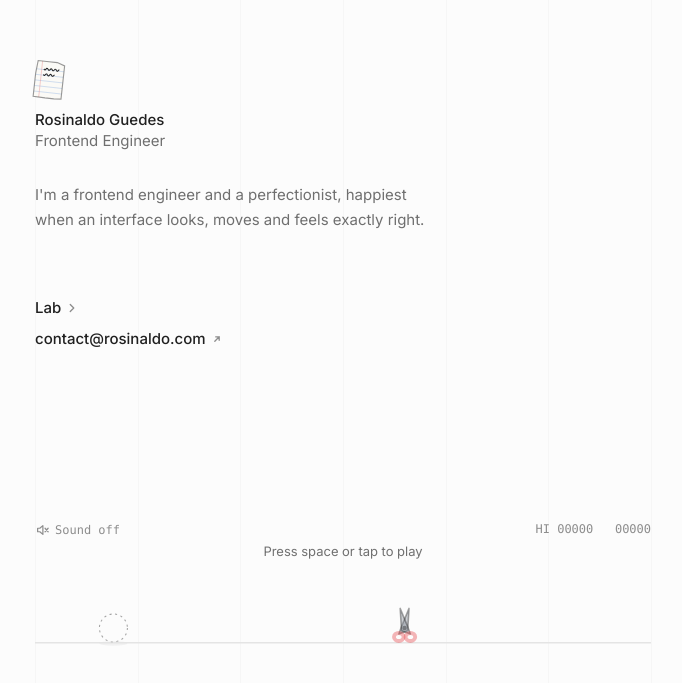
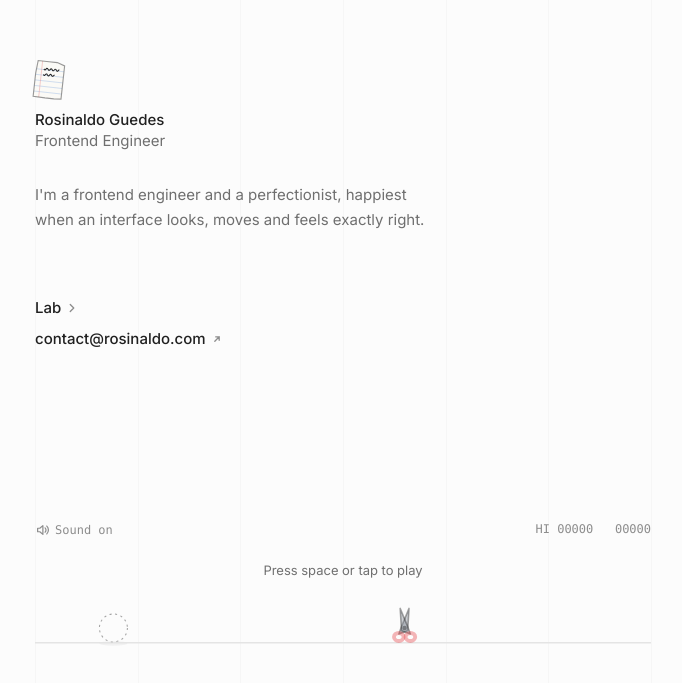
Before and after one commit to r0sinaldo/rosinaldo.com, a Next.js app: page / in a window 1280 px wide. Shown: the part 103-786 px from the top of the page, without its empty margins (297-979 px from the left). Built offline with nearby package versions, Linux system fonts and the light colour scheme; no server answers.

Commit message:
Give the paper's fall and landing a sound, on by default
The page crumples audibly as it falls and thuds softly on the line. Sound now starts on, waking from the key or tap that starts a run. The invitation to play sits centred above the still of a run.

```diff
--- a/src/game/PaperRun.tsx
+++ b/src/game/PaperRun.tsx
@@ -1,7 +1,7 @@
 "use client";
 
 import Link from "next/link";
-import { useEffect, useRef, useState, useSyncExternalStore } from "react";
+import { type RefObject, useEffect, useRef, useState, useSyncExternalStore } from "react";
 import { createPortal } from "react-dom";
 import { useReducedMotion } from "@/lib/useReducedMotion";
 import { drawBall } from "./Ball";
@@ -10,7 +10,7 @@ import { IDEAS } from "./Ideas";
 import { drawIdea, drawSheet, stripWidth } from "./Paper";
 import { pattern } from "./Patterns";
 import { drawScissors, type Scissors } from "./Scissors";
-import { flick, snip } from "./Sound";
+import { crumple, flick, land, snip } from "./Sound";
 import { BALL, easeInOut, GRAVITY, GROUND, HEIGHT, JUMP, NEXT_JUMP, palette, random, SCALE } from "./World";
 
 // A small game along the bottom of the home page. The ball is an idea I had
@@ -50,6 +50,14 @@ function readBest() {
   }
 }
 
+// Browsers only let sound start from a key or a tap, so the audio is made, or
+// woken, in one: the tap that turns sound on, or the key or tap that starts a run
+function wake(audio: RefObject<AudioContext | null>) {
+  audio.current ??= new AudioContext();
+  audio.current.resume();
+  return audio.current;
+}
+
 function saveBest(score: number) {
   try {
     localStorage.setItem(BEST, String(score));
@@ -75,10 +83,10 @@ export default function PaperRun() {
   const reducedMotion = useReducedMotion();
   // Whether the ball has just been cut, for the way to the Lab
   const [snipped, setSnipped] = useState(false);
-  // Off until asked for, on every visit
-  const [sound, setSound] = useState(false);
+  // On to start with, on every visit
+  const [sound, setSound] = useState(true);
   const audio = useRef<AudioContext | null>(null);
-  const muted = useRef(true);
+  const muted = useRef(false);
 
   useEffect(() => {
     muted.current = !sound;
@@ -87,11 +95,7 @@ export default function PaperRun() {
   const toggleSound = () => {
     const on = !sound;
     setSound(on);
-    // Made here, in the click, as browsers only let sound start from one
-    if (on) {
-      audio.current ??= new AudioContext();
-      audio.current.resume();
-    }
+    if (on) wake(audio);
   };
 
   useEffect(() => {
@@ -135,12 +139,9 @@ export default function PaperRun() {
 
     const score = () => Math.floor((game.distance * SCALE) / 12);
 
-    // Sounds only when they are on, and not before
+    // Sounds only when they are on
     const play = (sound: (audio: AudioContext) => void) => {
-      if (muted.current) return;
-      audio.current ??= new AudioContext();
-      audio.current.resume();
-      sound(audio.current);
+      if (!muted.current) sound(wake(audio));
     };
 
     // Where the page falls from and where the ball runs from, in the window's
@@ -158,9 +159,10 @@ export default function PaperRun() {
     // and the run starts as it lands
     const start = () => {
       setSnipped(false);
+      const fall = planFall(home(), landing());
       Object.assign(game, {
         state: "falling",
-        fall: planFall(home(), landing()),
+        fall,
         fell: game.time,
         y: 0,
         velocity: 0,
@@ -172,6 +174,7 @@ export default function PaperRun() {
         next: width * 0.7,
         scissors: [],
       });
+      play((audio) => crumple(audio, fall.duration * CRUMPLED_AT));
     };
 
     const jump = () => {
@@ -201,6 +204,7 @@ export default function PaperRun() {
         game.state = "running";
         // Landing with a squash
         game.squash = 0.8;
+        play(land);
       }
       if (game.state !== "running") return;
       game.run += dt;
@@ -319,7 +323,8 @@ export default function PaperRun() {
         context.fillStyle = colours.muted;
         // A slow, soft pulse, so the invitation is noticed without nagging
         context.globalAlpha = 0.4 + 0.6 * (0.5 + 0.5 * Math.cos((game.time * 2 * Math.PI) / 1.8));
-        context.fillText(message, width / 2, 30 / SCALE);
+        // Centred in the space between the scores and the still of a run
+        context.fillText(message, width / 2, 49 / SCALE);
         context.globalAlpha = 1;
       }
     }
--- a/src/game/Sound.ts
+++ b/src/game/Sound.ts
@@ -78,3 +78,47 @@ export function snip(audio: AudioContext) {
   tear.connect(band).connect(tearGain).connect(audio.destination);
   tear.start(now + 0.03);
 }
+
+// The page crumpling as it falls, `length` seconds of it: many small crackles
+// of noise, each its own loudness, close together as paper's are
+export function crumple(audio: AudioContext, length: number) {
+  const now = audio.currentTime;
+  const source = noise(audio, length + 0.05);
+  const band = audio.createBiquadFilter();
+  band.type = "bandpass";
+  band.Q.value = 0.7;
+  band.frequency.value = 2800;
+  const crackles = audio.createGain();
+  crackles.gain.setValueAtTime(0, now);
+  for (let t = 0; t < length; t += 0.012 + Math.random() * 0.03) {
+    crackles.gain.setValueAtTime(0.04 + Math.random() * 0.1, now + t);
+    crackles.gain.setTargetAtTime(0.002, now + t, 0.006);
+  }
+  source.connect(band).connect(crackles).connect(audio.destination);
+  source.start(now);
+}
+
+// The ball landing on the line: a soft, low thud, with a little dull noise in
+// it, as of paper
+export function land(audio: AudioContext) {
+  const now = audio.currentTime;
+  const tone = audio.createOscillator();
+  tone.frequency.setValueAtTime(150, now);
+  tone.frequency.exponentialRampToValueAtTime(60, now + 0.1);
+  const thud = audio.createGain();
+  thud.gain.setValueAtTime(0.12, now);
+  thud.gain.exponentialRampToValueAtTime(0.001, now + 0.12);
+  tone.connect(thud).connect(audio.destination);
+  tone.start(now);
+  tone.stop(now + 0.13);
+
+  const dull = noise(audio, 0.06);
+  const low = audio.createBiquadFilter();
+  low.type = "lowpass";
+  low.frequency.value = 900;
+  const dullGain = audio.createGain();
+  dullGain.gain.setValueAtTime(0.08, now);
+  dullGain.gain.exponentialRampToValueAtTime(0.001, now + 0.06);
+  dull.connect(low).connect(dullGain).connect(audio.destination);
+  dull.start(now);
+}
```
